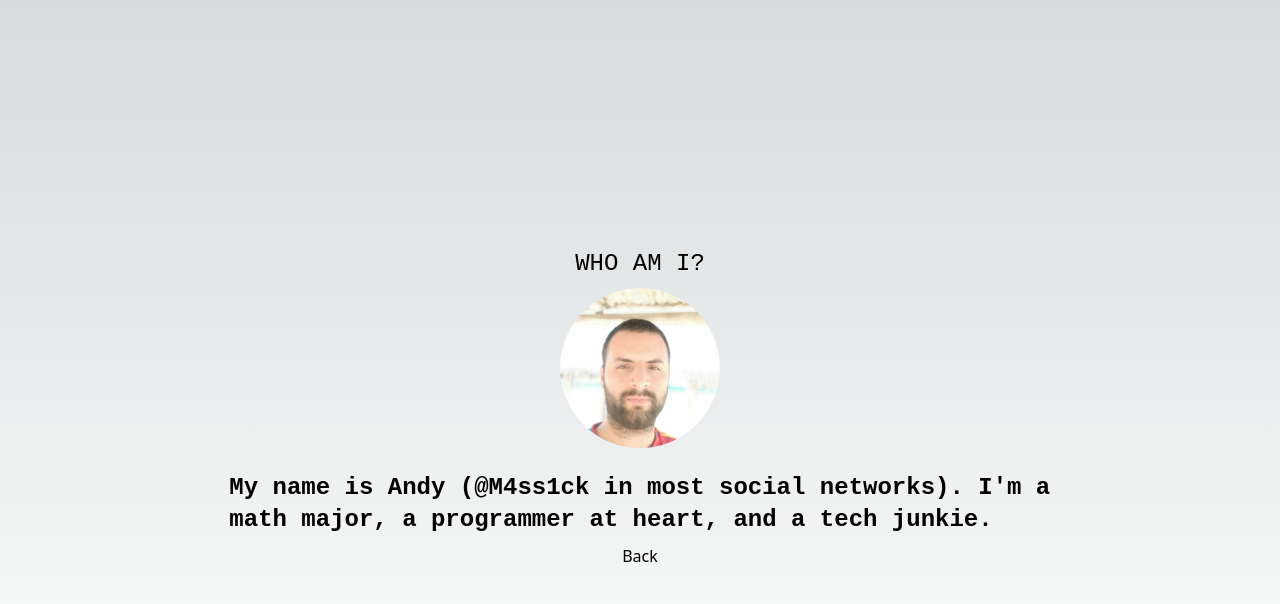
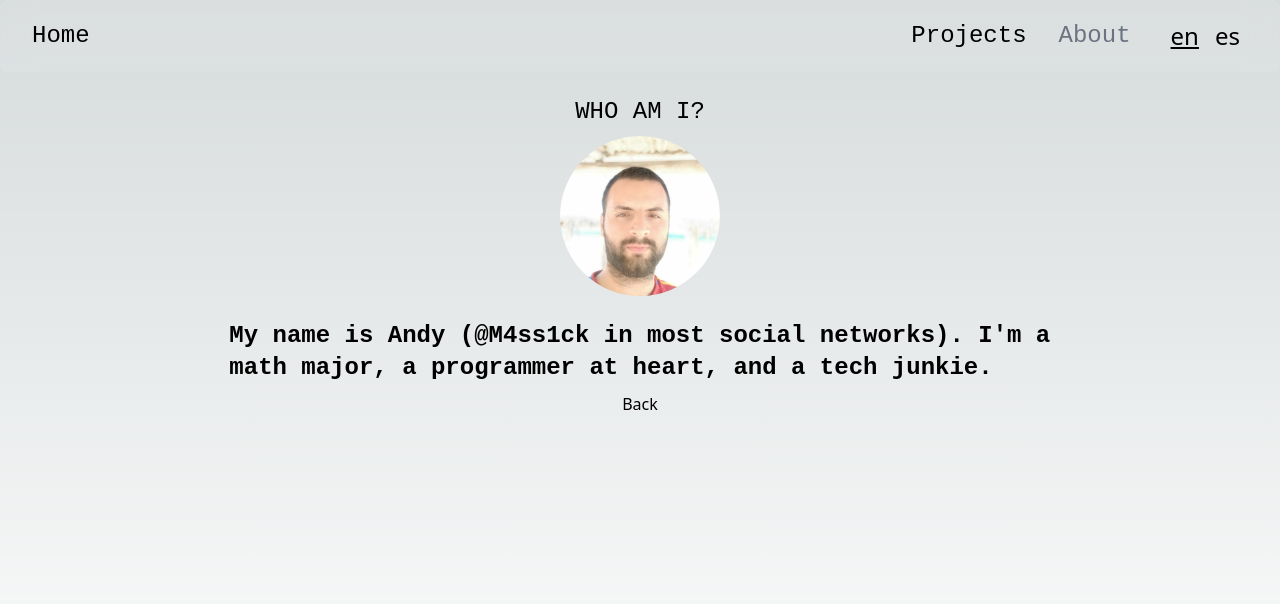
Before and after one commit to M4ss1ck/massick-portfolio-2, a Next.js app: page /en/about in a window 1280 px wide. Shown: the top 604 px of the page. Built offline with nearby package versions, Linux system fonts and the light colour scheme; a web font is replaced by a local one.

Commit message:
add Navbar component

```diff
--- a/src/app/(app)/[lng]/about/page.tsx
+++ b/src/app/(app)/[lng]/about/page.tsx
@@ -3,6 +3,7 @@ import { getTranslations } from 'next-intl/server'
 import Image from 'next/image'
 import { Link } from '@/components/AnimatedLink'
 import profile from '~/images/profile.jpg'
+import Navbar from '@/components/Navbar'
 
 export async function generateMetadata(props: {
     params: Promise<{
@@ -24,7 +25,8 @@ export default function Page() {
     const t = useTranslations()
 
     return (
-        <main className="flex flex-col items-center justify-center w-full h-screen gap-2">
+        <main className="flex flex-col items-center justify-start w-full h-screen gap-2">
+            <Navbar />
             <h1 className="mt-4 text-lg uppercase lg:text-2xl font-display text-primario dark:text-secundario">
                 <span>{t("who_am_I")}</span>
             </h1>
--- a/src/app/(app)/[lng]/projects/page.tsx
+++ b/src/app/(app)/[lng]/projects/page.tsx
@@ -1,8 +1,7 @@
 "use server";
-import { useTranslations } from 'next-intl'
 import { getTranslations } from 'next-intl/server';
-import { Link } from '@/components/AnimatedLink';
 import { ProjectList } from '@/components/ProjectList'
+import Navbar from '@/components/Navbar';
 
 export async function generateMetadata(props: {
     params: Promise<{
@@ -22,31 +21,10 @@ export async function generateMetadata(props: {
 const Page = async () => {
     return (
         <main className="flex flex-col items-center justify-start w-full min-h-screen gap-2">
-            <PageTitle />
+            <Navbar />
             <ProjectList />
-            <Back />
         </main>
     )
 }
 
-const PageTitle = () => {
-    const t = useTranslations()
-
-    return (
-        <h1 className="mt-4 text-lg uppercase lg:text-2xl font-display text-primario dark:text-secundario">
-            <span>{t("projects")}</span>
-        </h1>
-    )
-}
-
-const Back = () => {
-    const t = useTranslations()
-
-    return (
-        <Link href="/" className='font-thin font-mono underline-animation pb-4'>
-            {t("back")}
-        </Link>
-    )
-}
-
 export default Page
--- a/src/components/LanguageSwitcher.tsx
+++ b/src/components/LanguageSwitcher.tsx
@@ -4,7 +4,7 @@ import { useTranslations, useLocale } from 'next-intl';
 import { useRouter, routing, usePathname } from '@/i18n/routing';
 
 
-const LanguageSwitcher = () => {
+const LanguageSwitcher = ({ showlabel = true }) => {
     const t = useTranslations();
     const path = usePathname();
     const router = useRouter();
@@ -15,7 +15,7 @@ const LanguageSwitcher = () => {
     }
     return (
         <ul className='flex flex-row items-start justify-center z-10 p-4 text-sm lg:text-2xl'>
-            <span className='hidden sm:block'>{t("language")}:</span>
+            {showlabel && <span className='hidden sm:block'>{t("language")}:</span>}
             {routing.locales.map(lng => (
                 <li key={lng} className='px-2'>
                     <button
--- a/src/components/Menu.tsx
+++ b/src/components/Menu.tsx
@@ -1,5 +1,4 @@
 import React from 'react'
-// import Massick1x1 from '@/assets/svg/massick-1x1.svg'
 import LanguageSwitcher from './LanguageSwitcher'
 import { Link } from './AnimatedLink'
 
@@ -7,12 +6,12 @@ export default function Menu({ t }: { t: (value: string) => string }) {
     return (
         <aside className="flex flex-row py-1 px-4 md:flex-col justify-between items-start absolute w-full md:w-fit left-0 top-0 md:top-[60vh] z-20 rounded-lg lg:transition text-lg">
             {/* <DarkToggle /> */}
-            <h2 className="p-4 text-sm sm:block lg:text-2xl font-montserrat">
+            <h2 className="p-4 text-sm sm:block lg:text-2xl">
                 <Link href="/projects" className="underline-animation">
                     {t("projects")}
                 </Link>
             </h2>
-            <h2 className="p-4 text-sm text-center sm:block lg:text-2xl font-montserrat">
+            <h2 className="p-4 text-sm text-center sm:block lg:text-2xl">
                 <Link href="/about" className="underline-animation">
                     {t("about")}
                 </Link>
--- /dev/null
+++ b/src/components/Navbar.tsx
@@ -0,0 +1,31 @@
+"use client"
+import React from 'react'
+import LanguageSwitcher from './LanguageSwitcher'
+import { Link } from './AnimatedLink'
+import { useTranslations } from 'next-intl';
+import { usePathname } from '@/i18n/routing';
+
+export default function Navbar() {
+    const t = useTranslations();
+    const path = usePathname();
+    return (
+        <nav className="sticky top-0 flex flex-row py-1 px-4 justify-between items-start w-full z-20 rounded-lg lg:transition text-sm sm:text-lg bg-white bg-opacity-10 backdrop-filter backdrop-blur-lg">
+            <h2 className="p-4 text-sm sm:block lg:text-2xl font-display mr-auto">
+                <Link href="/" className={`${path === '/' ? 'text-gray-500' : 'underline-animation'}`}>
+                    {t("home")}
+                </Link>
+            </h2>
+            <h2 className="p-4 text-sm sm:block lg:text-2xl font-display">
+                <Link href="/projects" className={`${path === '/projects' ? 'text-gray-500' : 'underline-animation'}`}>
+                    {t("projects")}
+                </Link>
+            </h2>
+            <h2 className="p-4 text-sm sm:block lg:text-2xl font-display">
+                <Link href="/about" className={`${path === '/about' ? 'text-gray-500' : 'underline-animation'}`}>
+                    {t("about")}
+                </Link>
+            </h2>
+            <LanguageSwitcher showlabel={false} />
+        </nav>
+    )
+}
```
